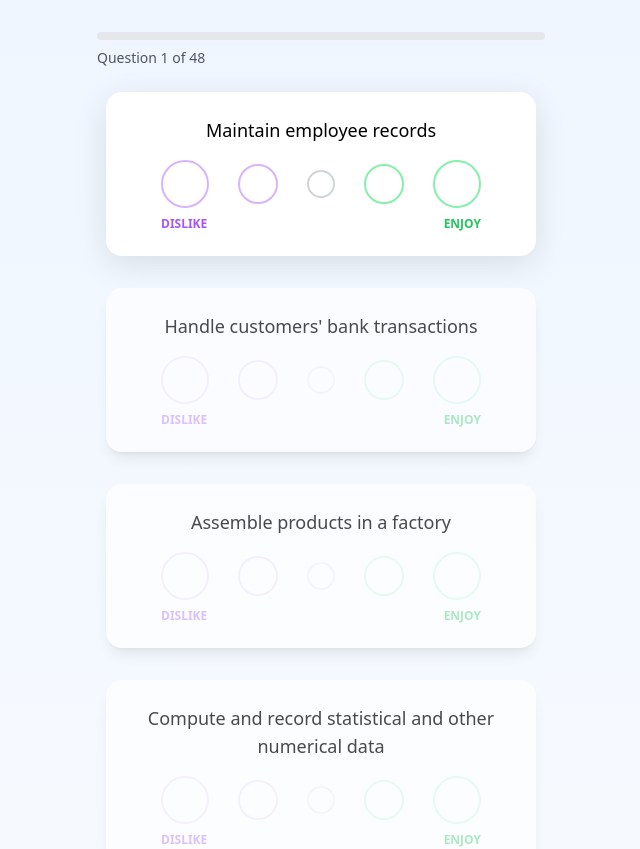
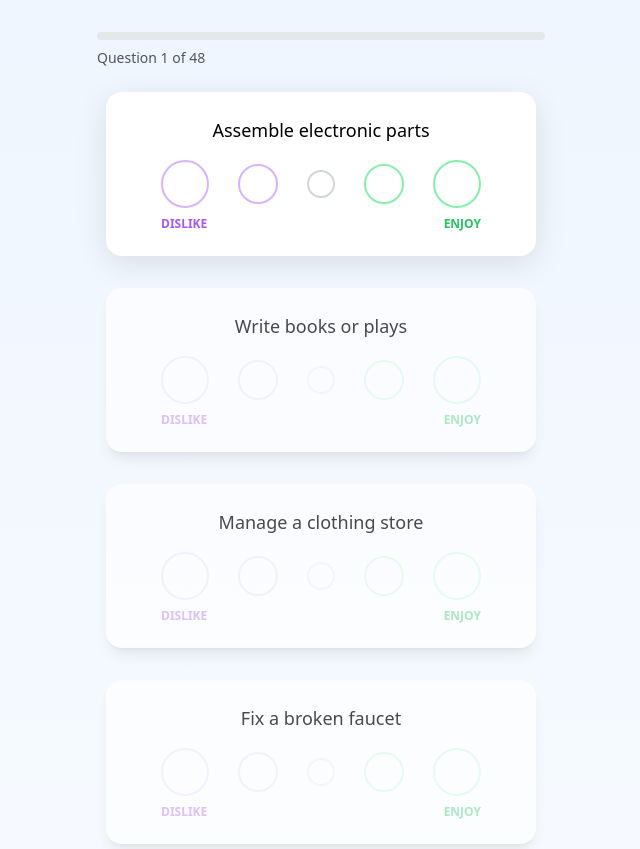
Before and after one commit to Dunkeshon/careerTest, a Nuxt app: page /test in a window 1280 px wide. Shown: the top 849 px of the page, without its empty margins (319-959 px from the left). Built offline with nearby package versions, Linux system fonts and the light colour scheme.

Commit message:
shuffle questions on load

```diff
--- a/components/QuestionCard.vue
+++ b/components/QuestionCard.vue
@@ -1,6 +1,6 @@
 <template>
   <div
-    class="question-card transition-all duration-500 overflow-hidden bg-white rounded-2xl shadow-lg mb-8 mx-auto"
+    class="question-card transition-all duration-300 overflow-hidden bg-white rounded-2xl shadow-lg mb-8 mx-auto"
     :class="active ? 'active-card' : 'inactive-card'"
     @click="activate"
     ref="cardRef"
@@ -98,8 +98,8 @@ function circleFillClass(n) {
   max-width: 430px;
   cursor: pointer;
   transition:
-    box-shadow 0.2s cubic-bezier(0.4, 0, 0.2, 1),
-    opacity 0.2s cubic-bezier(0.4, 0, 0.2, 1);
+    box-shadow 0.1s cubic-bezier(0.4, 0, 0.2, 1),
+    opacity 0.1s cubic-bezier(0.4, 0, 0.2, 1);
 }
 .active-card {
   max-width: 430px;
@@ -115,7 +115,7 @@ function circleFillClass(n) {
   height: 192px;
   width: 100%;
   object-fit: cover;
-  transition: filter 0.3s, opacity 0.3s;
+  transition: filter 0.2s, opacity 0.2s;
 }
 .image-active {
   filter: none;
--- a/pages/test.vue
+++ b/pages/test.vue
@@ -87,11 +87,21 @@ const questionListRef = ref(null)
 const submitButtonRef = ref(null)
 const progressBarRef = ref(null)
 
+// Fisher-Yates shuffle algorithm
+function shuffleArray(array) {
+  for (let i = array.length - 1; i > 0; i--) {
+    const j = Math.floor(Math.random() * (i + 1));
+    [array[i], array[j]] = [array[j], array[i]];
+  }
+  return array;
+}
+
 onMounted(async () => {
   try {
     const response = await fetch('/only questions.csv')
     const text = await response.text()
-    questions.value = text.split('\n').filter(q => q.trim())
+    const questionsList = text.split('\n').filter(q => q.trim())
+    questions.value = shuffleArray(questionsList)
     answers.value = new Array(questions.value.length).fill(null)
     isLoading.value = false
   } catch (error) {
```
